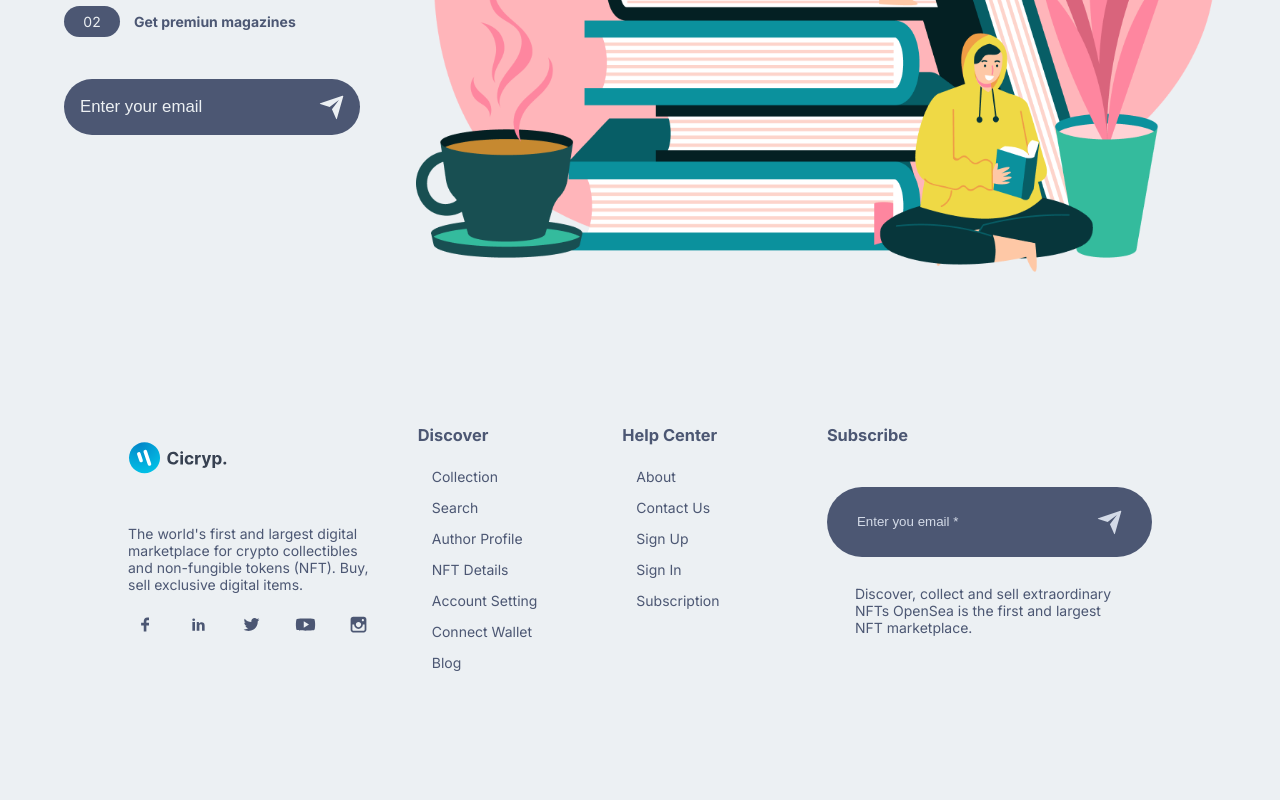
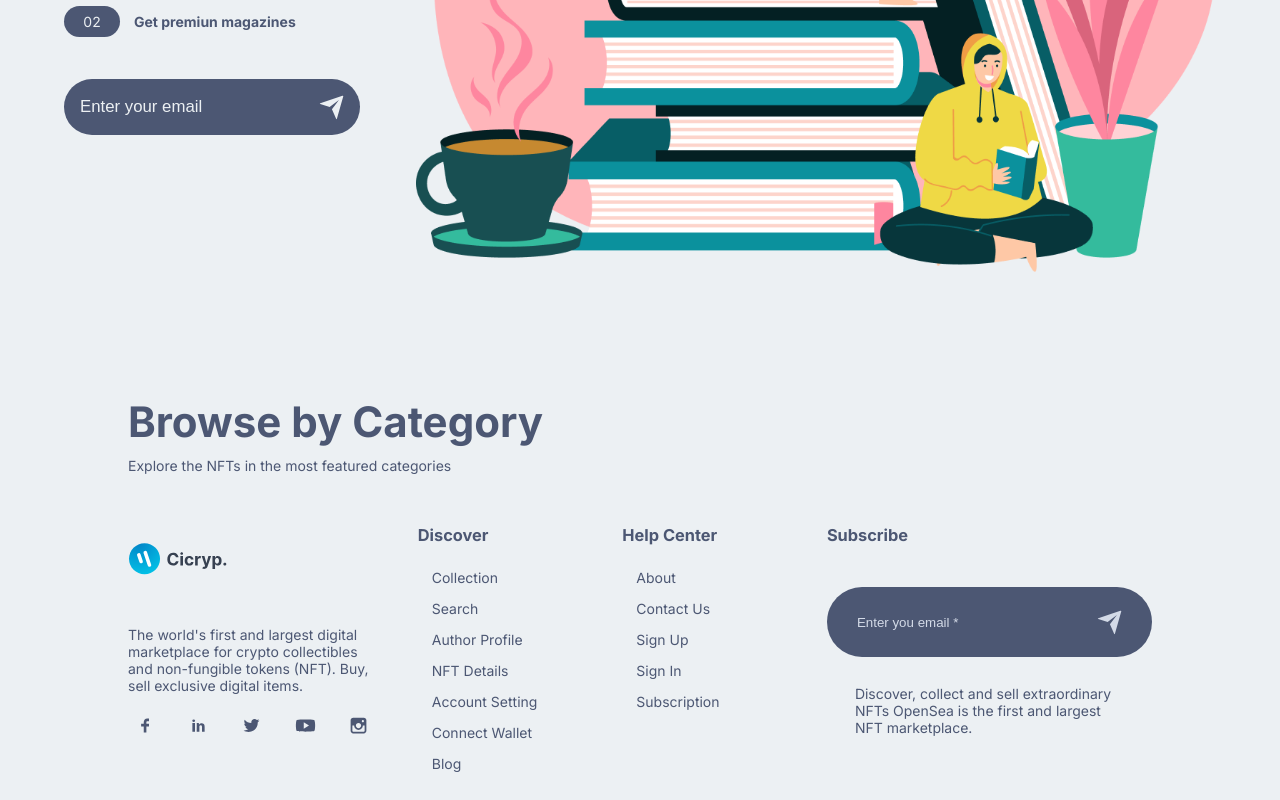
Before and after one commit to FlavioFBS/nft-marketplace-client, a Next.js app: page / in a window 1280 px wide. Shown: the part 2689-3489 px from the top of the page. Before the commit the page ends 3388 px from the top, so only its background shows below. Built offline with nearby package versions, Linux system fonts and the light colour scheme.

Commit message:
feat: add title reusable component

```diff
--- a/app/page.js
+++ b/app/page.js
@@ -1,7 +1,7 @@
 import React from 'react';
 
 import Style from '../styles/index.module.css';
-import { BigNFTSlider, HeroSection, Service, Subscribe } from '@/components/ComponentIndex';
+import { BigNFTSlider, HeroSection, Service, Subscribe, Title } from '@/components/ComponentIndex';
 
 
 const Home = () => {
@@ -12,6 +12,10 @@ const Home = () => {
       <Service />
       <BigNFTSlider />
       <Subscribe />
+      <Title
+        heading='Browse by Category'
+        paragraph='Explore the NFTs in the most featured categories'
+      />
     </div>
   )
 }
--- a/components/ComponentIndex.js
+++ b/components/ComponentIndex.js
@@ -5,6 +5,7 @@ import HeroSection from './HeroSection/HeroSection';
 import Service from './Service/Service';
 import BigNFTSlider from './BigNFTSlider/BigNFTSlider';
 import Subscribe from './Subscribe/Subscribe';
+import Title from './Title/Title';
 
 export {
     Button,
@@ -14,4 +15,5 @@ export {
     Service,
     BigNFTSlider,
     Subscribe,
+    Title,
 }
--- /dev/null
+++ b/components/Title/Title.jsx
@@ -0,0 +1,16 @@
+import React from 'react';
+
+import Styles from './Title.module.css';
+
+const Title = ({heading, paragraph}) => {
+  return (
+    <div className={Styles.title}>
+      <div className={Styles.title_box}>
+        <h2>{heading}</h2>
+        <p>{paragraph}</p>
+      </div>
+    </div>
+  )
+}
+
+export default Title
--- /dev/null
+++ b/components/Title/Title.module.css
@@ -0,0 +1,24 @@
+.title{
+    width: 100%;
+}
+
+.title_box{
+    width: 80%;
+    margin: 0 auto;
+}
+
+.title_box h2{
+    font-size: 3rem;
+    line-height: 0;
+}
+
+@media screen and (min-device-width: 320px) and (max-device-width: 425px) {
+    .title_box{
+        width: 90%;
+    }
+
+    .title_box h2 {
+        font-size: 1.8rem;
+        line-height: 0;
+    }
+}
```
